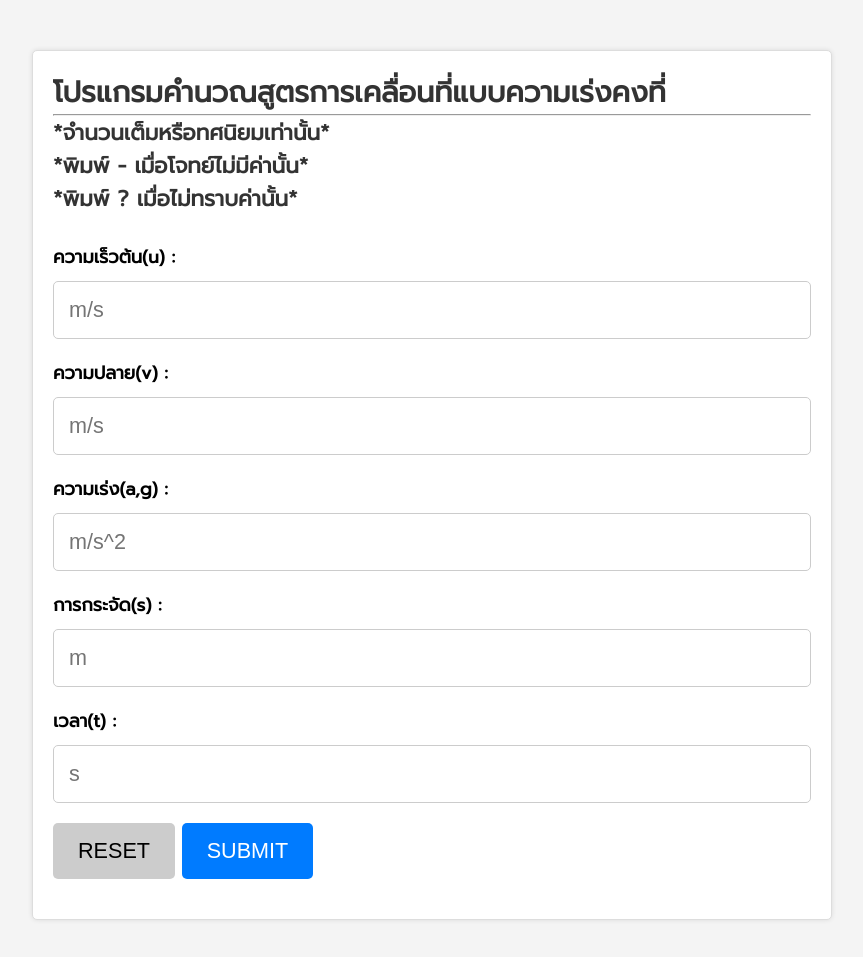
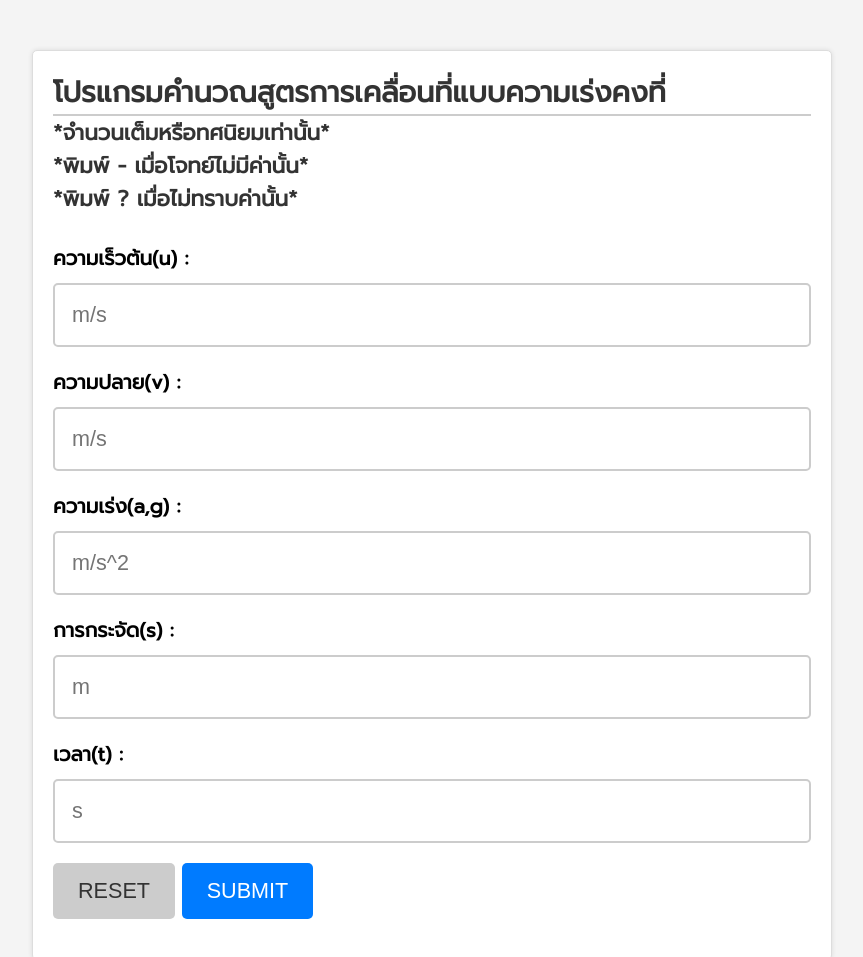
Before and after one commit to TaspholHmt/uvast-project.github.io, a plain HTML site: page index.html in a window 1280 px wide. Shown: the top 957 px of the page, without its empty margins (208-1071 px from the left). Drawn offline with Linux system fonts and the light colour scheme.

Commit message:
Update style.css

```diff
--- a/style.css
+++ b/style.css
@@ -35,13 +35,14 @@ label {
     display: block;
     margin-bottom: 10px;
     font-weight: bold;
+    font-size: 20px;
 }
 
 input {
     width: 100%;
-    padding: 15px; /* Increased padding for larger input boxes */
+    padding: 17px; /* Increased padding for larger input boxes */
     margin-bottom: 20px; /* Increased margin for larger input boxes */
-    border: 1px solid #ccc;
+    border: 2px solid #ccc;
     border-radius: 5px;
     font-size: larger; /* Larger font size for input text */
 }
@@ -58,6 +59,7 @@ button[type="reset"], button[type="button"] {
 
 button[type="reset"] {
     background-color: #ccc;
+    color:#333;
 }
 
 button[type="button"] {
@@ -89,3 +91,7 @@ h3 {
     font-size: 1.2rem;
     color: #333;
 }
+
+hr{
+    border: 1.5px solid #ccc;
+}
```
